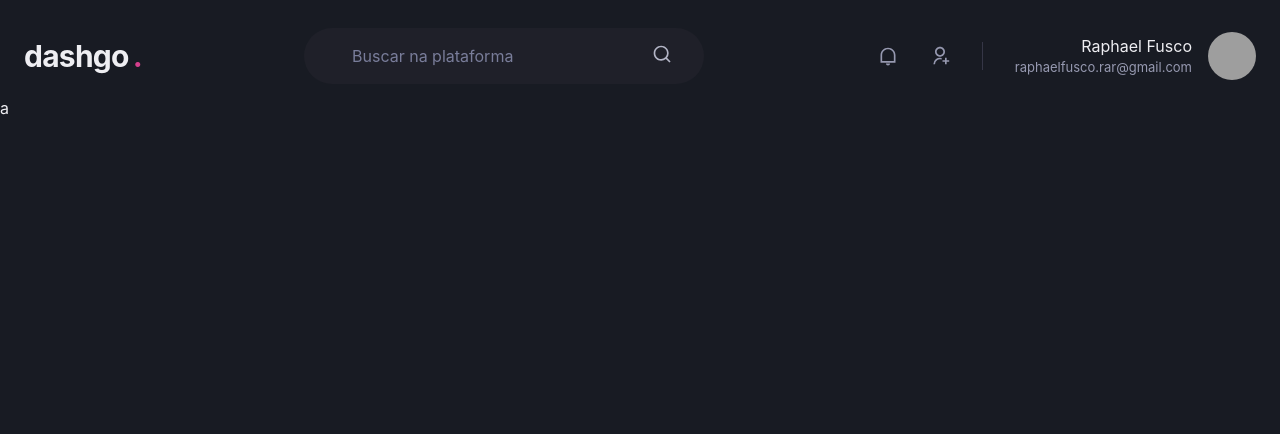
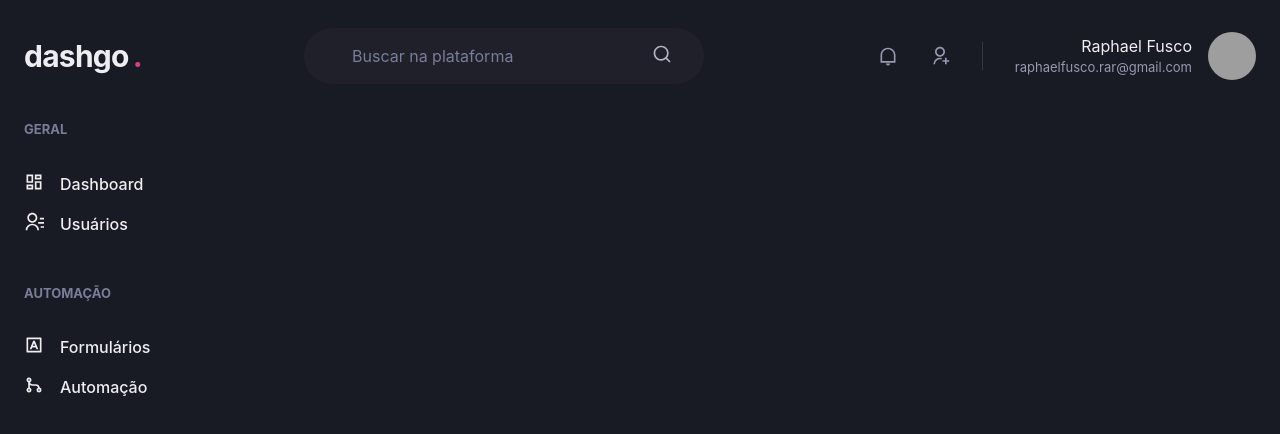
Before and after one commit to hotcaffe/dashgo, a Next.js app: page /dashboard in a window 1280 px wide. Shown: the top 434 px of the page. Built offline with nearby package versions, Linux system fonts and the light colour scheme; grey boxes are pictures that could not be loaded.

Commit message:
sidebar component

```diff
--- /dev/null
+++ b/src/components/Form/Sidebar.tsx
@@ -0,0 +1,39 @@
+import { Box, Stack, Text, Link, Icon } from "@chakra-ui/react";
+import { RiContactsLine, RiDashboardLine, RiGitMergeLine, RiInputMethodLine } from "react-icons/ri";
+
+export default function Sidebar(){
+    return (
+        <Box as="aside" w="64" mr="8">
+            <Stack spacing="12" align="flex-start">
+                <Box>
+                    <Text fontWeight="bold" color="gray.400" fontSize="small">
+                        GERAL
+                    </Text>
+                    <Stack spacing="4" mt="8" align="stretch">
+                        <Link display="flex" alignContent="center" >
+                            <Icon as={RiDashboardLine} fontSize="20"/>
+                            <Text ml="4" fontWeight="medium">Dashboard</Text>
+                        </Link>
+                        <Link display="flex" alignContent="center">
+                            <Icon as={RiContactsLine} fontSize="20"/>
+                            <Text ml="4" fontWeight="medium">Usuários</Text>
+                        </Link>
+                    </Stack>
+                </Box>
+                <Box>
+                    <Text fontWeight="bold" color="gray.400" fontSize="small">AUTOMAÇÃO</Text>
+                    <Stack spacing="4" mt="8" align="stretch">
+                        <Link display="flex" alignContent="center">
+                            <Icon as={RiInputMethodLine} fontSize="20"/>
+                            <Text ml="4" fontWeight="medium">Formulários</Text>
+                        </Link>
+                        <Link display="flex" alignContent="center">
+                            <Icon as={RiGitMergeLine} fontSize="20"/>
+                            <Text ml="4" fontWeight="medium">Automação</Text>
+                        </Link>
+                    </Stack>
+                </Box>
+            </Stack>
+        </Box>
+    )
+}
--- a/src/pages/_app.tsx
+++ b/src/pages/_app.tsx
@@ -6,7 +6,6 @@
 function MyApp({ Component, pageProps }: AppProps) {
   return (
     <ChakraProvider theme={theme}>
-      <Header/>
       <Component {...pageProps} />
     </ChakraProvider>
   );
--- a/src/pages/dashboard.tsx
+++ b/src/pages/dashboard.tsx
@@ -1,7 +1,14 @@
+import { Flex } from "@chakra-ui/react";
+import Sidebar from "src/components/Form/Sidebar";
+import Header from "src/components/Header";
+
 export default function Dashboard(){
     return(
-        <div>
-            a
-        </div>
+        <Flex direction="column" h="100vh">
+            <Header/>
+            <Flex w="100%" my="6" maxWidth={1480} mx="auto" px="6">
+                <Sidebar/>
+            </Flex>
+        </Flex>
     )
 }
```
